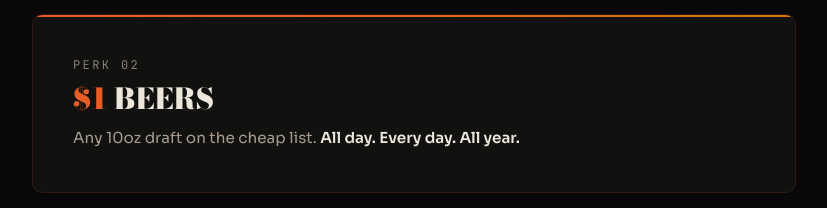
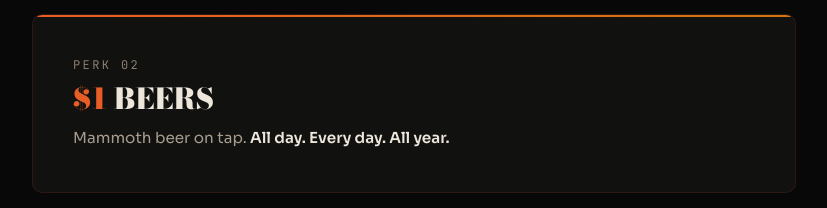
Before and after one commit to dag0stin0/pubkey-dc-mug-club, a plain HTML site: page index.html in a window 1280 px wide. Shown: the part 1200-1408 px from the top of the page, without its empty margins (226-1053 px from the left). Drawn offline with nearby package versions, Linux system fonts and the light colour scheme.

Commit message:
fix: update $1 beers perk to Mammoth beer

```diff
--- a/index.html
+++ b/index.html
@@ -461,7 +461,7 @@ footer {
   <div class="perk">
     <div class="perk-num">Perk 02</div>
     <div class="perk-title"><span class="hl">$1</span> Beers</div>
-    <div class="perk-body">Any 10oz draft on the cheap list. <strong>All day. Every day. All year.</strong></div>
+    <div class="perk-body">Mammoth beer on tap. <strong>All day. Every day. All year.</strong></div>
   </div>
 
   <div class="perk">
```
